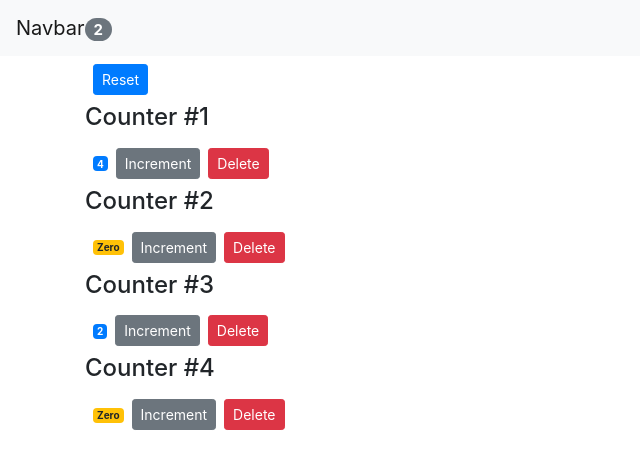
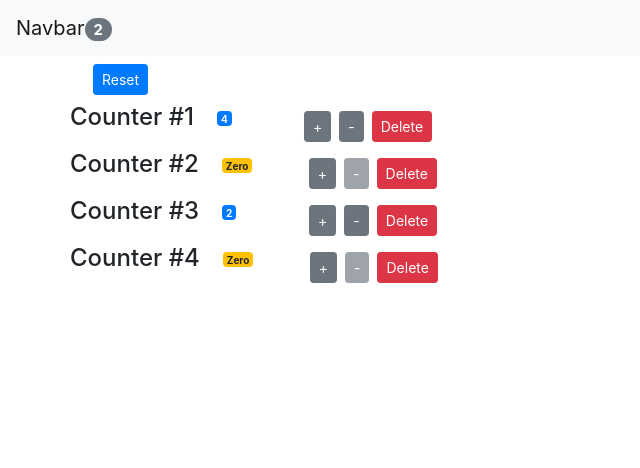
Before and after one commit to supermonkeyparadise/React, a React (Create React App) app in the folder counter-app/: page / in a window 1280 px wide. Shown: the top 468 px of the page, without its empty margins (0-640 px from the left). Built offline with nearby package versions, Linux system fonts and the light colour scheme.

Commit message:
add decrement btn

```diff
--- a/counter-app/src/App.js
+++ b/counter-app/src/App.js
@@ -33,6 +33,18 @@
     // clone 基本型別，所以沒有 ref 的問題！！
     counters[index] = { ...counter };
     counters[index].value++;
+
+    this.setState({ counters });
+  };
+
+  handleDecrement = counter => {
+    // clone counters array
+    // clone 的是記憶體位置，因為不是基本型別，有 ref 的問題！！
+    const counters = [...this.state.counters];
+    const index = counters.indexOf(counter);
+    // clone 基本型別，所以沒有 ref 的問題！！
+    counters[index] = { ...counter };
+    counters[index].value--;
 
     this.setState({ counters });
   };
@@ -73,6 +85,7 @@
             counters={this.state.counters}
             onReset={this.handleReset}
             onIncrement={this.handleIncrement}
+            onDecrement={this.handleDecrement}
             onDelete={this.handleDelete}
           />
         </main>
--- a/counter-app/src/components/counter.jsx
+++ b/counter-app/src/components/counter.jsx
@@ -15,6 +15,10 @@
     }
   }
 
+  componentWillUnmount() {
+    console.log('>>> counter - Unmount');
+  }
+
   // constructor() {
   //   super();
   //   this.handleIncrement = this.handleIncrement.bind(this);
@@ -25,31 +29,38 @@
   // }
 
   render() {
-    console.log('>>> props', this.props);
+    console.log('>>> counter - Rerendered');
     // JSX compiles to React.createElement
     return (
-      <React.Fragment>
+      <div className="row">
         {this.props.children}
-        {/*
-          [ Embedding Expressions ]
-          access the javascript expression
-         */}
+        <div className="col-1">
           <span style={this.styles} className={this.getBadgeClasses()}>
             {this.formatCount()}
           </span>
+        </div>
+        <div className="col">
           <button
             onClick={() => this.props.onIncrement(this.props.counter)}
             className="btn btn-secondary btn-sm"
           >
-          Increment
+            +
+          </button>
+          <button
+            onClick={() => this.props.onDecrement(this.props.counter)}
+            className="btn btn-secondary btn-sm m-2"
+            disabled={this.props.counter.value <= 0 ? true : false}
+          >
+            -
           </button>
           <button
             onClick={() => this.props.onDelete(this.props.counter.id)}
-          className="btn btn-danger btn-sm m-2"
+            className="btn btn-danger btn-sm"
           >
             Delete
           </button>
-      </React.Fragment>
+        </div>
+      </div>
     );
   }
 
--- a/counter-app/src/components/counters.jsx
+++ b/counter-app/src/components/counters.jsx
@@ -4,7 +4,13 @@
 
 class Counters extends Component {
   render() {
-    const { onReset, counters, onDelete, onIncrement } = this.props;
+    const {
+      onReset,
+      counters,
+      onDelete,
+      onIncrement,
+      onDecrement
+    } = this.props;
 
     return (
       <div>
@@ -16,6 +22,7 @@
             key={counter.id}
             onDelete={() => onDelete(counter.id)}
             onIncrement={() => onIncrement(counter)}
+            onDecrement={() => onDecrement(counter)}
             counter={counter}
           >
             <h4>Counter #{counter.id}</h4>
```
Lines whose indentation alone changed are shown as unchanged.
